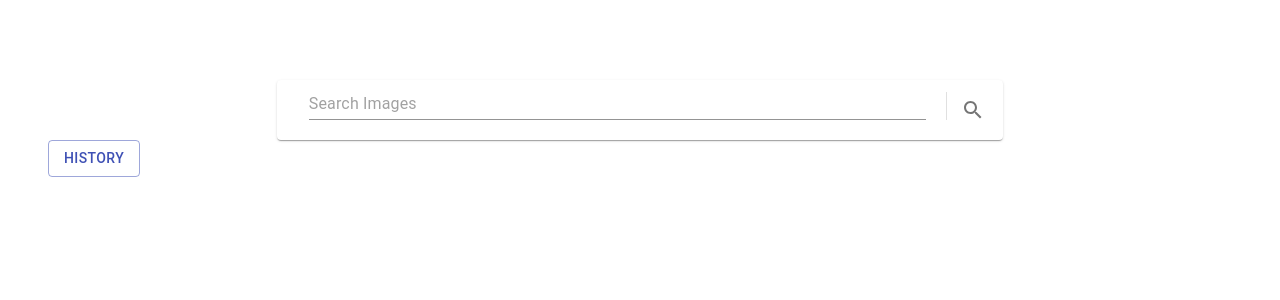
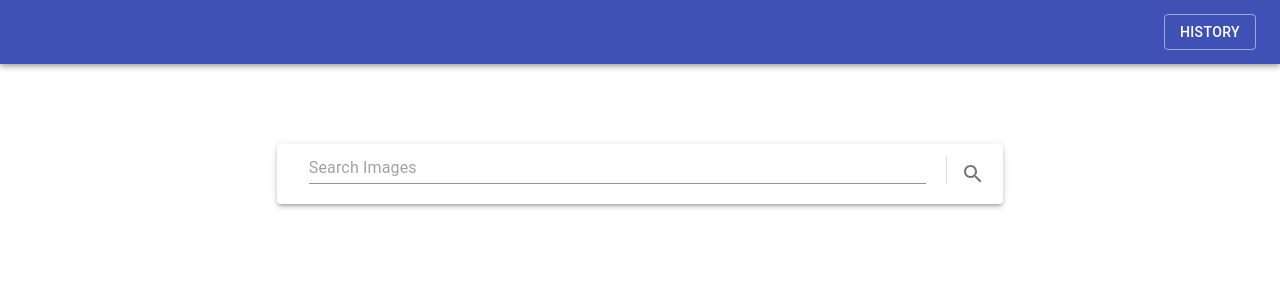
Before and after one commit to alexandra22kr/Avian, a React (Create React App) app: page / in a window 1280 px wide. Shown: the top 300 px of the page. Built offline with nearby package versions, Linux system fonts and the light colour scheme.

Commit message:
changed styles

```diff
--- a/src/App.js
+++ b/src/App.js
@@ -1,5 +1,5 @@
 import React from "react";
-import { ThemeProvider, Container } from "@material-ui/core";
+import { ThemeProvider, Container, AppBar, Toolbar } from "@material-ui/core";
 import { makeStyles } from "@material-ui/core/styles";
 import { Provider } from "react-redux";
 
@@ -14,9 +14,12 @@ const store = configureStore();
 const useStyles = makeStyles(() => ({
   root: {
     padding: "5rem 3rem",
-    display: 'grid',
-    flexDirection: 'column',
-    alignItems: 'center'
+    display: "grid",
+    flexDirection: "column",
+    alignItems: "center"
+  },
+  toolbar: {
+    justifyContent: "flex-end"
   }
 }));
 
@@ -28,9 +31,13 @@ function App() {
   return (
     <Provider store={store}>
       <ThemeProvider theme={theme}>
+        <AppBar position="static">
+          <Toolbar className={classes.toolbar}>
+            <HistoryModal />
+          </Toolbar>
+        </AppBar>
         <Container className={classes.root}>
           <SearchInput />
-          <HistoryModal />
           <ImagesList />
         </Container>
       </ThemeProvider>
--- a/src/components/HistoryModal/HistoryModal.tsx
+++ b/src/components/HistoryModal/HistoryModal.tsx
@@ -45,7 +45,6 @@ const HistoryModal = () => {
     };
 
     const handleClear = () => {
-
         dispatch(deleteAllRecords(Number(new Date().toISOString())));
     };
 
@@ -55,7 +54,7 @@ const HistoryModal = () => {
 
     return (
         <div>
-            <Button variant="outlined" color="primary" onClick={handleClickOpen}>
+            <Button variant="outlined" color="secondary" onClick={handleClickOpen}>
                 History
             </Button>
             <Dialog fullScreen open={open} onClose={handleClose} TransitionComponent={Transition}>
--- a/src/components/SearchInput/SearchInput.tsx
+++ b/src/components/SearchInput/SearchInput.tsx
@@ -62,7 +62,7 @@ const SearchInput = () => {
     }
 
     return (
-        <Paper className={classes.root}>
+        <Paper className={classes.root} elevation={3}>
             <Formik
                 initialValues={{}}
                 validationSchema={validationSchema}
--- a/src/theme.js
+++ b/src/theme.js
@@ -1,5 +1,5 @@
 import { createMuiTheme } from "@material-ui/core/styles";
-import indigo from '@material-ui/core/colors/indigo';
+import indigo from "@material-ui/core/colors/indigo";
 import { dark } from "@material-ui/core/styles/createPalette";
 
 const theme = createMuiTheme({
@@ -8,6 +8,9 @@ const theme = createMuiTheme({
       light: indigo[300],
       main: indigo[500],
       dark: indigo[900]
+    },
+    secondary: {
+      main: "#fff"
     }
   }
 });
```
Lines whose indentation alone changed are shown as unchanged.
